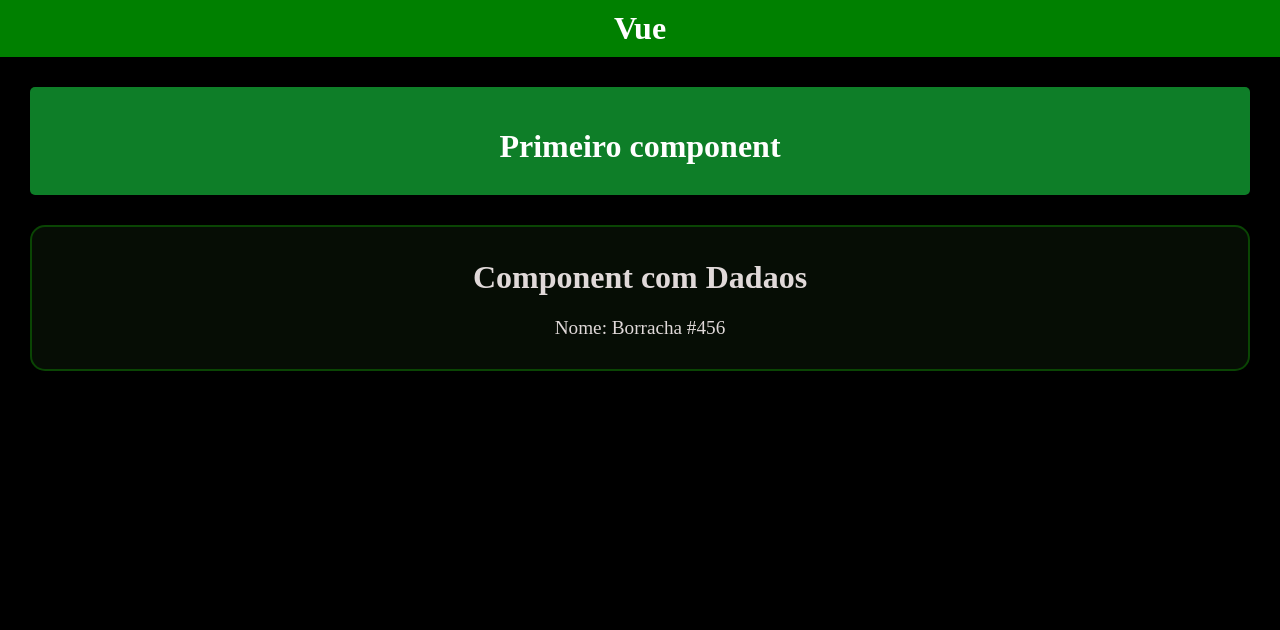
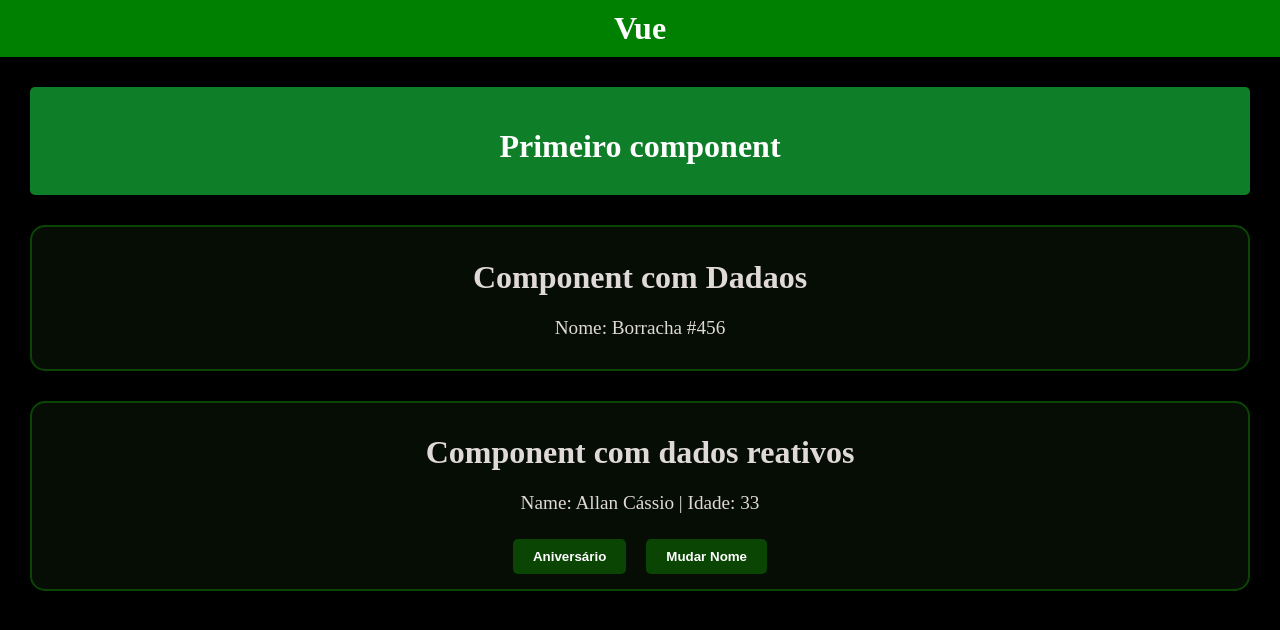
Before and after one commit to allancssio1/vue-studing, a Vue app: page / in a window 1280 px wide. Shown: the top 630 px of the page. Built offline with nearby package versions, Linux system fonts and the light colour scheme.

Commit message:
implement worker data primitive

```diff
--- a/src/App.vue
+++ b/src/App.vue
@@ -1,12 +1,14 @@
 <script setup>
 import FirstComponent from './components/FirstComponent.vue'
 import WithDatas from './components/WithDatas.vue'
+import WithDataPrimitive from './components/WithDataPrimitive.vue'
 </script>
 
 <template>
   <header>Vue</header>
   <FirstComponent />
   <WithDatas />
+  <WithDataPrimitive />
 </template>
 
 <style scoped></style>
--- a/src/assets/main.css
+++ b/src/assets/main.css
@@ -17,3 +17,31 @@
   padding: 10px;
   text-align: center;
 }
+
+
+.component {
+  text-align: center;
+  border: 2px solid rgb(10, 69, 4);
+  background-color: #060d05;
+  border-radius: 15px;
+  margin: 30px;
+  padding: 10px;
+}
+
+.component p {
+  font-size: 1.2rem;
+}
+
+button {
+  background-color: rgb(10, 69, 4);
+  color: white;
+  padding: 10px 20px;
+  font-weight: bold;
+  margin: 5px 10px;
+  border-radius: 5px;
+  border: none
+}
+
+button:hover {
+  background-color: rgb(5, 102, 28);
+}
--- /dev/null
+++ b/src/components/WithDataPrimitive.vue
@@ -0,0 +1,21 @@
+<template>
+  <div class="component">
+    <h1>Component com dados reativos</h1>
+    <p>Name: {{ name }} | Idade: {{ years }}</p>
+    <button v-on:click="birthday">Aniversário</button>
+    <button @click="changeName()">Mudar Nome</button>
+  </div>
+</template>
+
+<script setup>
+import { ref } from 'vue'
+const name = ref('Allan Cássio')
+const years = ref(33)
+
+function birthday() {
+  years.value++
+}
+function changeName() {
+  name.value = 'Ferreia de Freitas'
+}
+</script>
--- a/src/components/WithDatas.vue
+++ b/src/components/WithDatas.vue
@@ -1,23 +1,9 @@
 <template>
-  <div>
+  <div class="component">
     <h1>Component com Dadaos</h1>
     <p>Nome: {{ productName }} {{ code }}</p>
   </div>
 </template>
-
-<style scoped>
-div {
-  text-align: center;
-  border: 2px solid rgb(10, 69, 4);
-  background-color: #060d05;
-  border-radius: 15px;
-  margin: 30px;
-  padding: 10px;
-}
-p {
-  font-size: 1.2rem;
-}
-</style>
 
 <script setup>
 const productName = 'Borracha'
```
